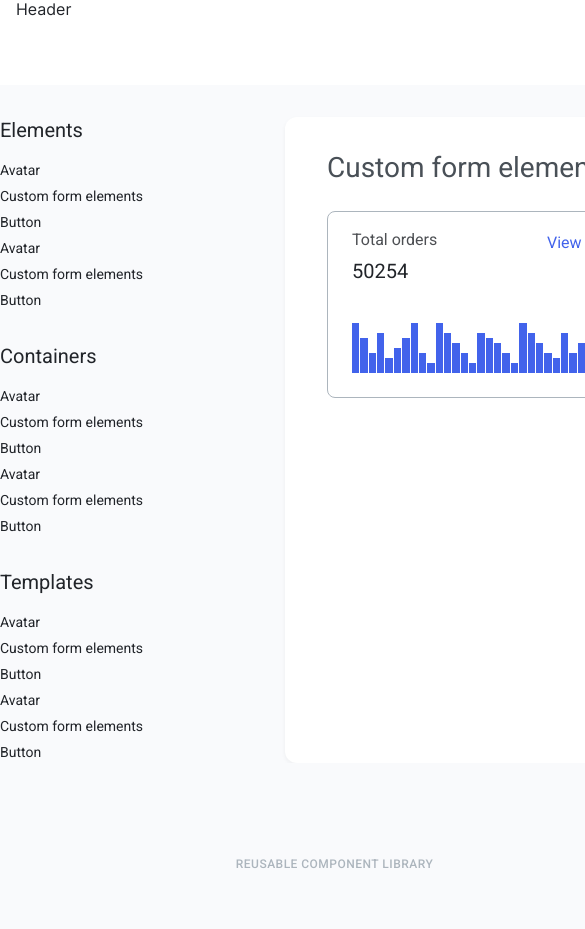
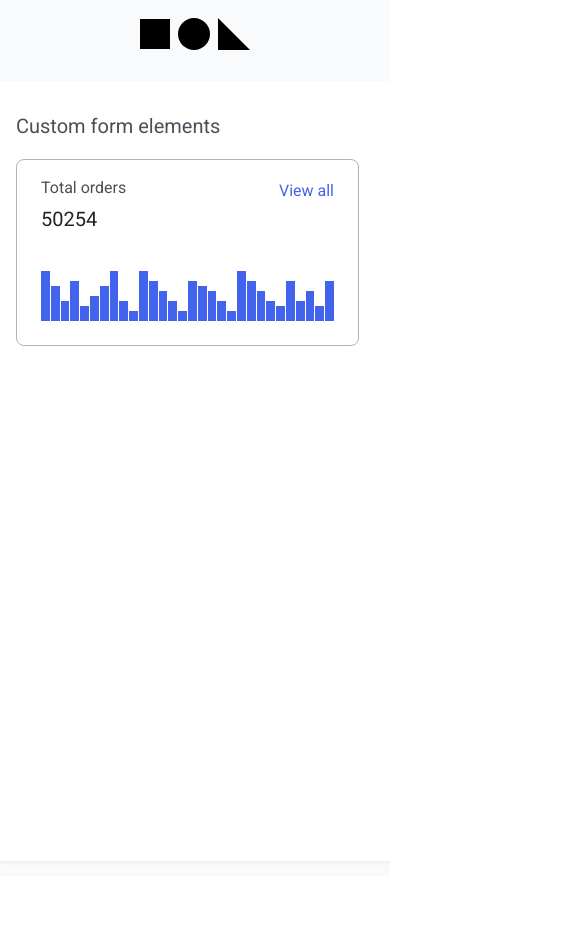
Before and after one commit to js-tasks-ru/htmlcss-20211021_darak-ltd, a website: page pages/template.html in a window 390 px wide. Shown: the top 929 px of the page, 585 px wide, since content can reach past the window. After the commit the page ends 876 px from the top, so only its background shows below. Drawn offline with Linux system fonts and the light colour scheme.

Commit message:
feat: добавляет стили для мобильной версии страниц

```diff
--- a/components/component/component.css
+++ b/components/component/component.css
@@ -1,13 +1,20 @@
 .component {
+    box-sizing: border-box;
+
     background: var(--white);
     box-shadow: 0 2px 4px rgba(33, 36, 41, 0.05);
     border-radius: 12px;
 
-    padding: 32px 42px 64px;
+    padding: 32px 42px;
+
+    display: flex;
+    flex-direction: column;
+    justify-content: start;
+    align-items: start;
 }
 
 .component__title {
-    margin: 0 auto 24px;
+    margin: 0 auto 24px 0;
 
     font-weight: normal;
     font-size: 28px;
@@ -22,3 +29,21 @@
 
     box-sizing: border-box;
 }
+
+@media screen and (max-width: 768px) {
+    .component {
+        padding: 32px 16px;
+        border-radius: 0;
+
+    }
+
+    .component__title {
+        margin-bottom: 20px;
+        font-size: 20px;
+        line-height: 26px;
+    }
+
+    .component__preview {
+        width: 343px;
+    }
+}
--- a/components/content/content.css
+++ b/components/content/content.css
@@ -8,12 +8,12 @@
     max-width: 1110px;
     height: 100%;
     margin: 0 auto;
-    padding: 32px 0 0;
+    padding: 0;
 
     box-sizing: border-box;
 
     display: grid;
-    grid-template-columns: auto 1fr;
+    grid-template-columns: 229px 1fr;
     column-gap: 56px;
 }
 
@@ -53,3 +53,17 @@
         height: 100%;
     }
 }
+
+@media screen and (max-width: 1110px){
+    .content_template {
+        padding: 0 16px;
+    }
+}
+
+@media screen and (max-width: 768px) {
+    .content_template {
+        padding: 0;
+
+        grid-template-columns: 1fr;
+    }
+}
--- a/components/footer/footer.css
+++ b/components/footer/footer.css
@@ -50,4 +50,8 @@
     .footer {
         display: none;
     }
+
+    .footer_template {
+        display: none;
+    }
 }
--- a/components/header/header.css
+++ b/components/header/header.css
@@ -5,10 +5,32 @@
     justify-content: space-between;
     align-items: flex-start;
     flex-shrink: 0;
+    /*padding: 0 16px;*/
+}
+
+.header__lead {
+    width: 100%;
+    height: 34px;
+    margin: 0 auto;
+
+    display: flex;
+    flex-direction: row;
+    justify-content: space-between;
+    align-items: center;
+
+}
+
+.header__logo {
+    width: 110px;
+    height: 32px;
+}
+
+.header_template_pos {
+    margin-bottom: 63px;
 }
 
 .header__title {
-    margin: 40px 0 77px;
+    margin: 41px 0 77px;
 
     font-family: "Inter", 'Helvetica', serif;
     font-size: 50px;
@@ -19,9 +41,16 @@
     text-align: left;
 }
 
+@media screen and (max-width: 1110px) {
+    .header {
+        padding-left: 19px;
+        padding-right: 19px;
+    }
+}
+
 @media screen and (max-width: 768px) {
-    .header {
-        padding: 0 16px;
+    .header__lead {
+        justify-content: center;
     }
 
     .header__title {
@@ -34,4 +63,8 @@
 
         color: var(--grey-4);
     }
+
+    .header_template_pos {
+        margin-bottom: 17px;
+    }
 }
--- /dev/null
+++ b/components/logo/logo.css
@@ -0,0 +1,10 @@
+.logo {
+    /*width: 100%;*/
+    /*height: 100%;*/
+    color: var(--black);
+
+    background-image: url("../../assets/images/logo.svg");
+    background-repeat: no-repeat;
+    background-size: contain;
+    background-position: center;
+}
--- a/components/page/page.css
+++ b/components/page/page.css
@@ -20,9 +20,12 @@
 .page__container_template {
     height: 100vh;
     margin: 0 auto;
+    padding: 25px 0 0;
 
     display: grid;
-    grid-template-rows: 85px auto 166px;
+    grid-template-rows: auto auto 166px;
+
+    background-color: var(--grey-5);
 }
 
 .page__header {
@@ -39,9 +42,17 @@
     box-sizing: border-box;
 }
 
+
 @media screen and (max-width: 768px) {
     .page__container_main {
         padding-top: 17px;
         padding-bottom: 0;
     }
+
+    .page__container_template {
+        padding-top: 17px;
+        padding-bottom: 15px;
+
+        grid-template-rows: 64px auto;
+    }
 }
--- a/components/side-bar/side-bar.css
+++ b/components/side-bar/side-bar.css
@@ -59,3 +59,9 @@
 .side-bar__elm-item:last-of-type {
     margin-bottom: 0;
 }
+
+@media screen and (max-width: 768px) {
+    .side-bar {
+        display: none;
+    }
+}
--- a/index.html
+++ b/index.html
@@ -7,6 +7,7 @@
         <link rel="stylesheet" href="./assets/css/main.css">
         <link rel="stylesheet" href="./components/page/page.css">
         <link rel="stylesheet" href="./components/header/header.css">
+        <link rel="stylesheet" href="./components/logo/logo.css">
         <link rel="stylesheet" href="./components/content/content.css">
         <link rel="stylesheet" href="./components/card/card.css">
         <link rel="stylesheet" href="./components/footer/footer.css">
--- a/pages/template.html
+++ b/pages/template.html
@@ -6,6 +6,7 @@
         <link rel="stylesheet" href="./../assets/css/main.css">
         <link rel="stylesheet" href="./../components/page/page.css">
         <link rel="stylesheet" href="./../components/header/header.css">
+        <link rel="stylesheet" href="./../components/logo/logo.css">
         <link rel="stylesheet" href="./../components/content/content.css">
         <link rel="stylesheet" href="./../components/side-bar/side-bar.css">
         <link rel="stylesheet" href="./../components/component/component.css">
@@ -15,8 +16,10 @@
     </head>
     <body class="page">
         <div  class="page__container page__container_template">
-            <header class="header page__header">
-                Header
+            <header class="header page__header header_template_pos">
+                <div class="header__lead">
+                    <a class="logo header__logo"></a>
+                </div>
             </header>
             <main class="content">
                 <div class="content_template">
```
Also changed, not shown: assets/images/logo.svg (added).
